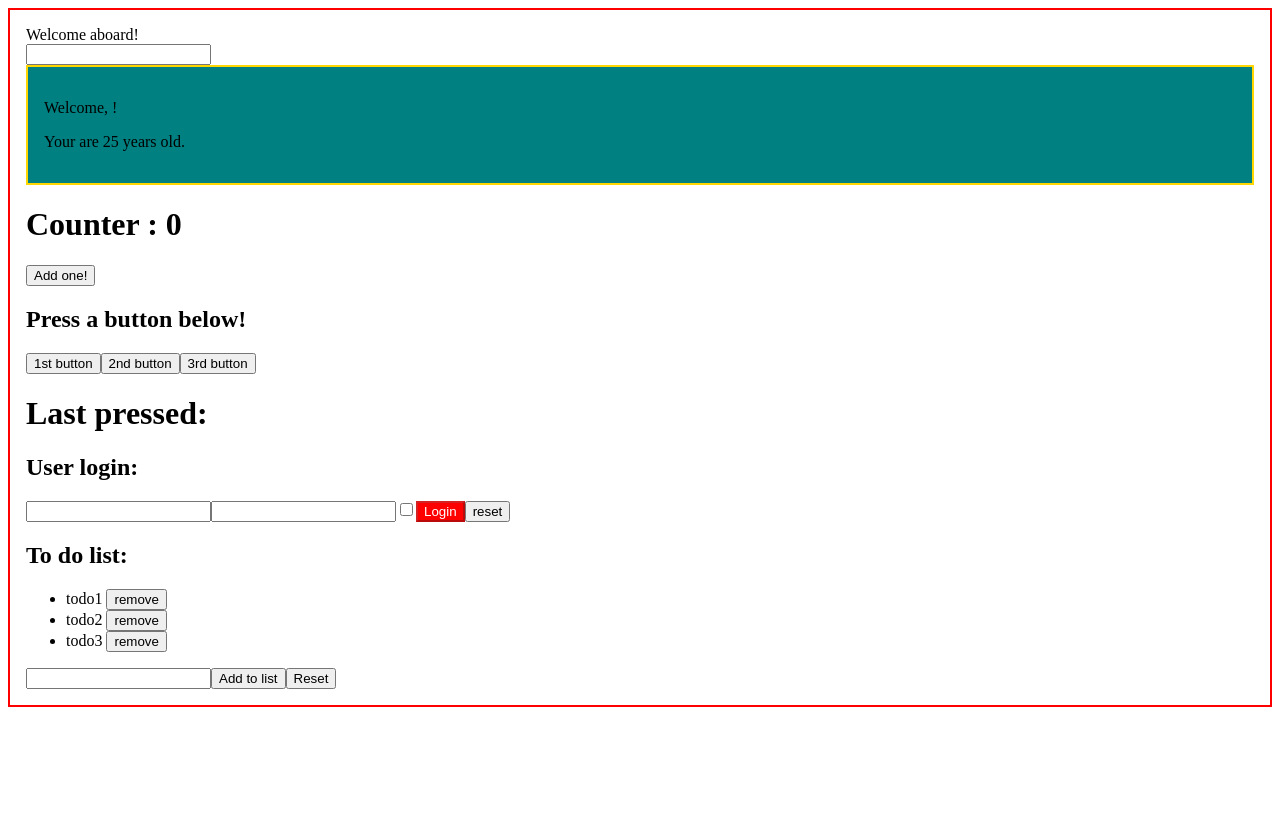
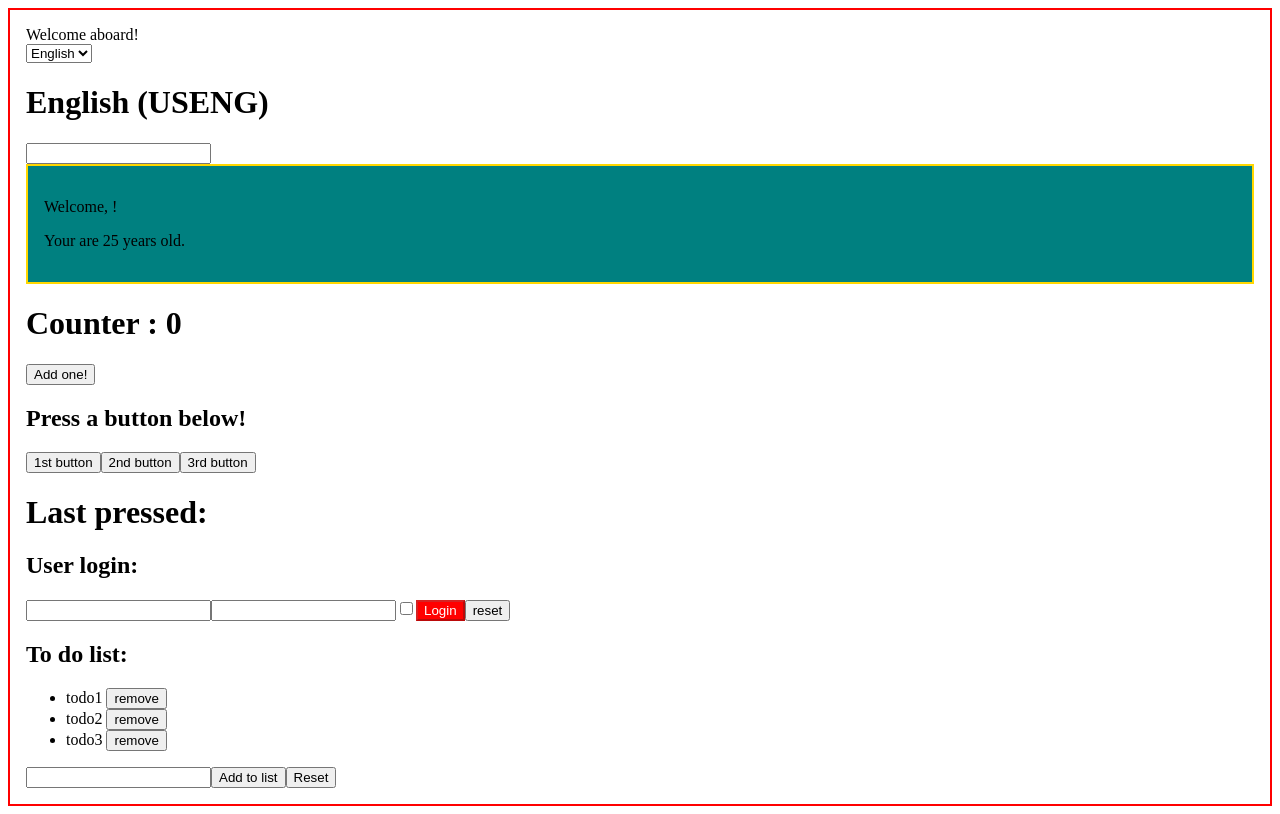
Before and after one commit to Francxmf/dhreactexercises, a React (Create React App) app: page / in a window 1280 px wide. Built offline with nearby package versions, Linux system fonts and the light colour scheme.

Commit message:
Completion of the exercise context 02

```diff
--- a/src/App.js
+++ b/src/App.js
@@ -6,15 +6,39 @@
 import { Login } from "./Login";
 //import { UncontrolledLogin } from "./UncontrolledLogin";
 import { ToDoList } from "./ToDoList";
+import { DisplayLanguage } from "./DisplayLanguage";
+import { LanguageContext } from "./LanguageContext";
 
 
 export class App extends React.Component{
   onLogin(state){
     console.log(state)
   }
+  state = {
+    language : "en"
+  }
+  LangChangeHandler = (event)=> {
+    this.setState({
+      language : event.target.value
+    })
+  }
+
   render(){
       return (
         <Container title="Welcome aboard!">
+           <div>
+           <select
+             value={this.state.language}
+             onChange={this.LangChangeHandler}
+           >
+             <option value="en">English</option>
+             <option value="it">Italiano</option>
+           </select>
+         </div>
+         <LanguageContext.Provider value={this.state.language}>
+           <DisplayLanguage currentLang = {this.state.language} />
+         </LanguageContext.Provider>
+
           <InteractiveWelcome />
           <Counter initialValue={0} />
           <ClickTracker />
--- /dev/null
+++ b/src/DisplayLanguage.js
@@ -0,0 +1,20 @@
+import React from "react";
+import { LanguageContext } from "./LanguageContext";
+
+ const strings = {
+     en : {selected_Lang : "English (USENG)"},
+     it : {selected_Lang : "Italiano (ITA)"},
+
+ }
+
+ export class DisplayLanguage extends React.Component {
+   render() {
+     return <div>
+         <LanguageContext.Consumer>
+             {Language => {
+                 return <h1> {strings[Language].selected_Lang
+             }</h1>}}
+         </LanguageContext.Consumer>
+     </div>
+   }
+ }
--- /dev/null
+++ b/src/LanguageContext.js
@@ -0,0 +1,3 @@
+import { createContext } from "react";
+
+ export const LanguageContext = createContext("en")
```
